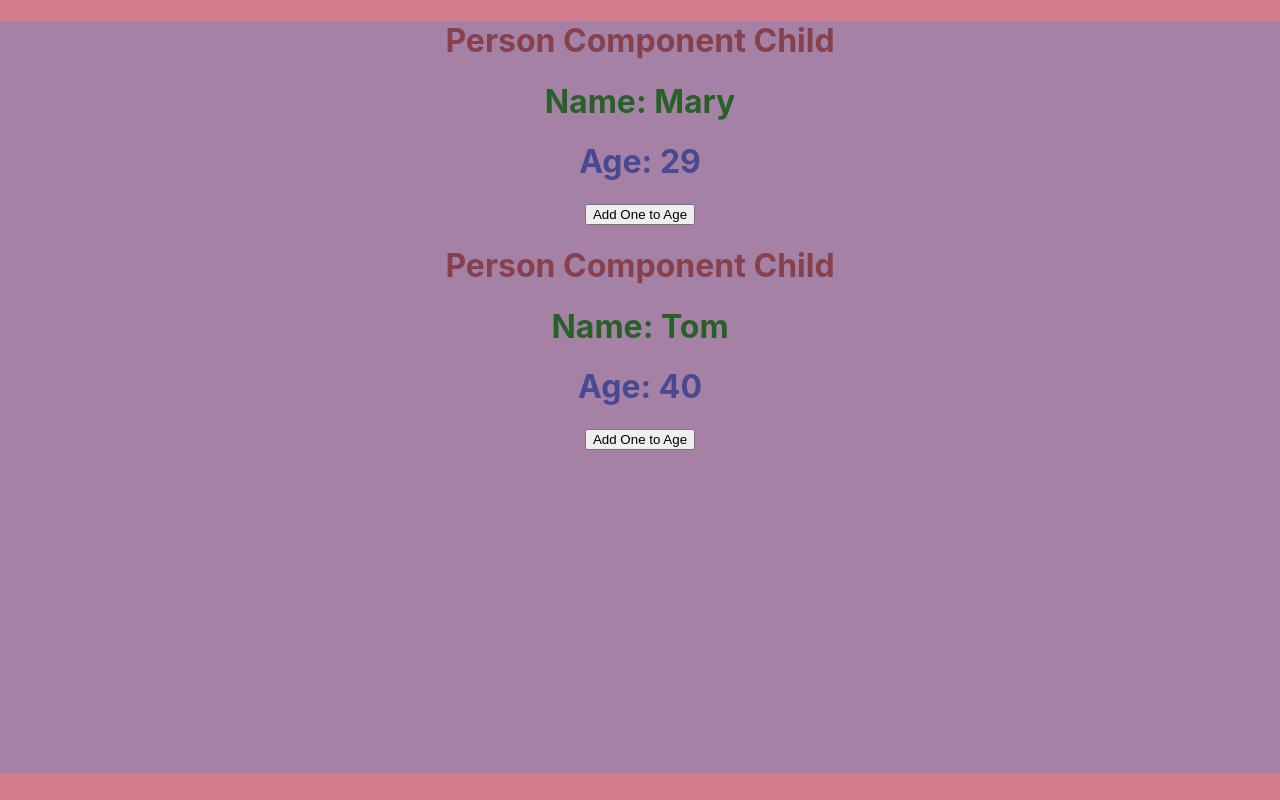
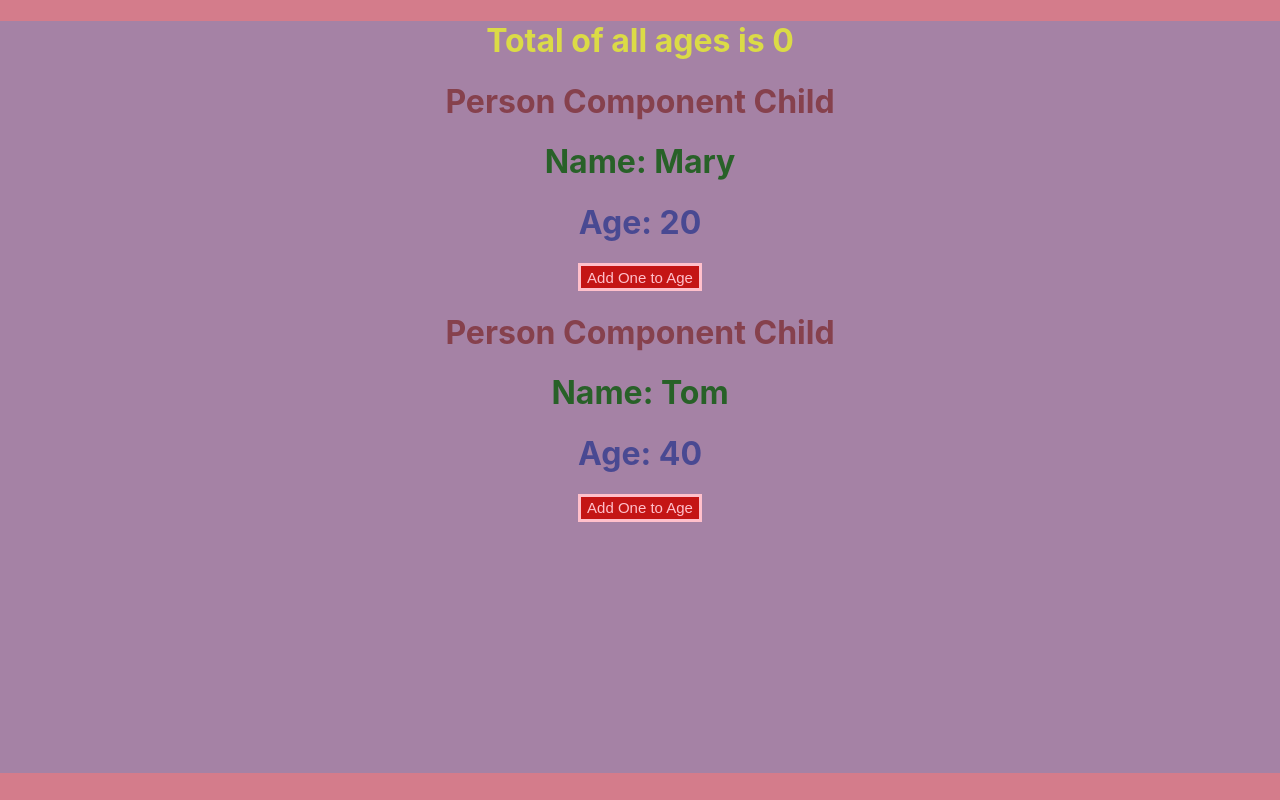
Before and after one commit to cs-fullstack-2020-spring/react-lift-state-20200313-MaryHooker, a React (Create React App) app in the folder people-app/: page / in a window 1280 px wide. Built offline with nearby package versions, Linux system fonts and the light colour scheme.

Commit message:
Created a new parent component and used state to set initial property value

```diff
--- a/people-app/src/App.css
+++ b/people-app/src/App.css
@@ -19,3 +19,15 @@ body{
 .green{
   color: rgb(40, 97, 40);
 }
+
+.yellow{
+  color: rgb(219, 219, 70);
+}
+
+.red{
+  background-color: rgb(196, 21, 21);
+  color: pink;
+  border: solid 3px pink;
+  height: 28px;
+  font-size: 15px;
+}
--- a/people-app/src/App.js
+++ b/people-app/src/App.js
@@ -1,14 +1,12 @@
 import React from 'react';
 import './App.css';
-import Person from './components/Person';
+import AppContainer from './components/AppContainer';
 
 
 function App() {
   return (
     <div className="App">
-      <Person name='Mary' age='29'/>
-      <Person name='Tom' age='40'/>
-
+      <AppContainer/>
     </div>
   );
 }
--- /dev/null
+++ b/people-app/src/components/AppContainer.jsx
@@ -0,0 +1,26 @@
+import React, {Component} from 'react'
+import Person from './Person';
+
+class AppContainer extends Component{
+    constructor(props){
+        super(props);
+        //Setting the initial state of totalAges to 0
+        this.state = {
+            totalAges: 0
+        }
+    }
+    render(){
+        return(
+            <div>
+                {/* Set the current state inside of an h1 tag */}
+                <h1 className='yellow'>Total of all ages is {this.state.totalAges}</h1>
+
+            {/* Person is now a child of this component instead of App.js */}
+                <Person name='Mary' age='20'/>
+                <Person name='Tom' age='40'/>
+            </div>
+         );
+    }
+}
+
+export default AppContainer;
--- a/people-app/src/components/Person.jsx
+++ b/people-app/src/components/Person.jsx
@@ -40,7 +40,7 @@ class Person extends Component {
                 <h1 className='green'>Name: {this.state.name}</h1>
                 <h1 className=' blue'>Age: {this.state.age}</h1>
                 {/* Using an inline handler within an element/Giving it the parameter of onclick for the event listener/ calling the previously made arrow function to run its method when you click the button*/}
-                <button onClick={this.addOne}>Add One to Age</button>
+                <button className='red' onClick={this.addOne}>Add One to Age</button>
             </div>
         )
     }
```
